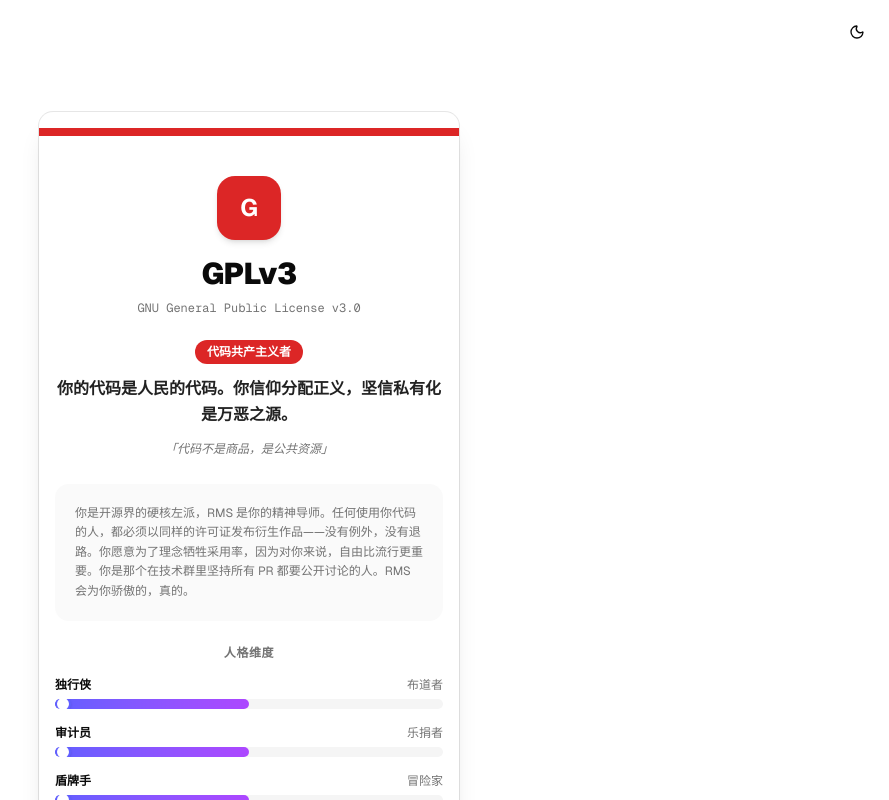
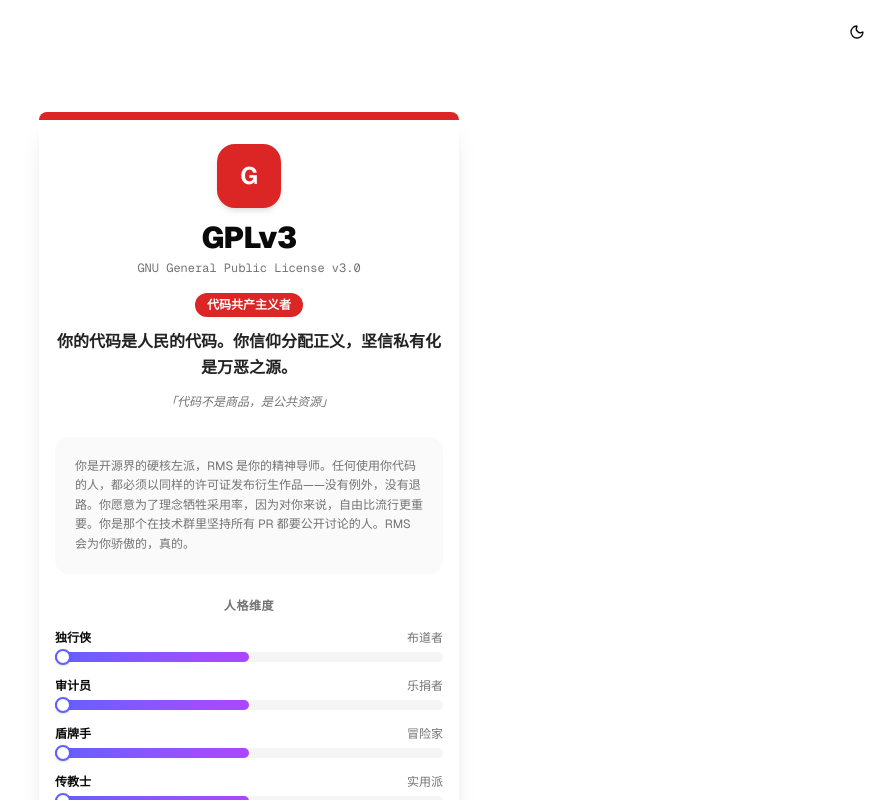
Before and after one commit to HsiangNianian/LCTI, a Next.js app: page /result/0000 in a window 1280 px wide. Shown: the top 800 px of the page, without its empty margins (391-1280 px from the left). Built offline with nearby package versions, Linux system fonts and the light colour scheme.

Commit message:
refactor: simplify ResultContent layout and remove unused Card components

```diff
--- a/src/app/result/[slug]/result-content.tsx
+++ b/src/app/result/[slug]/result-content.tsx
@@ -5,12 +5,6 @@
 import QRCode from "qrcode";
 import type { License } from "@/lib/types";
 import { Button } from "@/components/ui/button";
-import {
-  Card,
-  CardContent,
-  CardHeader,
-  CardTitle,
-} from "@/components/ui/card";
 import { Download, Copy } from "lucide-react";
 
 const dimensionLabels = [
@@ -39,18 +33,18 @@
           {right}
         </span>
       </div>
-      <div className="relative h-2.5 bg-muted rounded-full overflow-hidden">
+      <div className="relative h-2.5 bg-muted rounded-full">
         <div
-          className="absolute h-full rounded-full bg-gradient-to-r from-indigo-500 to-purple-500 transition-all duration-700"
+          className="absolute h-full rounded-full bg-gradient-to-r from-indigo-500 to-purple-500"
           style={{
             width: "50%",
             left: value === 0 ? "0%" : "50%",
           }}
         />
         <div
-          className="absolute top-1/2 -translate-y-1/2 h-4 w-4 rounded-full bg-white dark:bg-zinc-900 border-2 border-indigo-500 shadow-sm transition-all duration-500"
+          className="absolute top-1/2 -translate-y-1/2 h-4 w-4 rounded-full bg-white dark:bg-zinc-900 border-2 border-indigo-500 shadow-sm"
           style={{
-            left: value === 0 ? "calc(0% - 0px)" : "calc(100% - 1rem)",
+            left: value === 0 ? "0%" : "calc(100% - 1rem)",
           }}
         />
       </div>
@@ -100,13 +94,16 @@
 
   return (
     <>
-      <div ref={cardRef} className="w-[420px] max-w-full mx-auto">
-        <Card className="overflow-hidden shadow-xl">
+      <div ref={cardRef} className="mx-auto" style={{ width: 420, maxWidth: "100%" }}>
+        <div className="rounded-xl bg-card text-card-foreground shadow-xl">
           {/* Top color bar */}
-          <div className="h-2" style={{ backgroundColor: license.color }} />
+          <div
+            className="h-2 rounded-t-xl"
+            style={{ backgroundColor: license.color }}
+          />
 
-          {/* Header with badge */}
-          <CardHeader className="text-center pb-2 pt-6">
+          {/* Header */}
+          <div className="text-center pt-6 pb-2 px-4">
             <div
               className="w-16 h-16 rounded-2xl flex items-center justify-center mx-auto mb-3 shadow-md"
               style={{ backgroundColor: license.color }}
@@ -115,18 +112,16 @@
                 {license.name.charAt(0)}
               </span>
             </div>
-            <CardTitle className="text-3xl font-black tracking-tight">
-              {license.name}
-            </CardTitle>
+            <p className="text-3xl font-black tracking-tight">{license.name}</p>
             <p className="text-xs text-muted-foreground font-mono mt-1">
               {license.fullName}
             </p>
-          </CardHeader>
+          </div>
 
-          <CardContent className="space-y-6">
+          {/* Body */}
+          <div className="px-4 pb-4 space-y-6">
             {/* Personality */}
-
-            <div className="text-center space-y-3">
+            <div className="text-center space-y-3 pt-2">
               <div>
                 <span
                   className="inline-block text-xs font-bold text-white px-3 py-1 rounded-full"
@@ -143,7 +138,8 @@
               </p>
             </div>
 
-            <div className="bg-muted/50 rounded-xl p-5 space-y-1">
+            {/* Description */}
+            <div className="bg-muted/50 rounded-xl p-5">
               <p className="text-xs text-muted-foreground leading-relaxed">
                 {license.description}
               </p>
@@ -163,18 +159,16 @@
                 />
               ))}
             </div>
-          </CardContent>
+          </div>
 
           {/* QR code footer */}
           {qrDataUrl && (
             <div
-              className="px-4 py-3 flex items-center justify-between"
+              className="rounded-b-xl px-4 py-3 flex items-center justify-between"
               style={{ backgroundColor: license.color }}
             >
               <span className="text-[11px] font-medium text-white/70 leading-none max-w-[60%]">
                 扫码测你的灵魂开源许可证
-                <br />
-                <span className="text-[10px] text-white/40">只花 30 秒，不是 MBTI 那种</span>
               </span>
               <div className="bg-white rounded-lg p-1.5 shadow-md shrink-0">
                 <img
@@ -185,11 +179,11 @@
               </div>
             </div>
           )}
-        </Card>
+        </div>
       </div>
 
       {/* Action buttons */}
-      <div className="w-[420px] max-w-full mx-auto flex gap-3">
+      <div className="mx-auto flex gap-3" style={{ width: 420, maxWidth: "100%" }}>
         <Button
           variant="default"
           className="flex-1 rounded-xl h-12 font-bold shadow-md"
```
